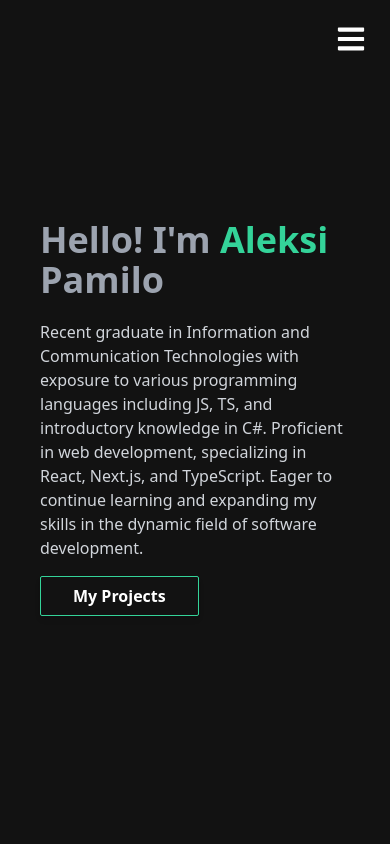
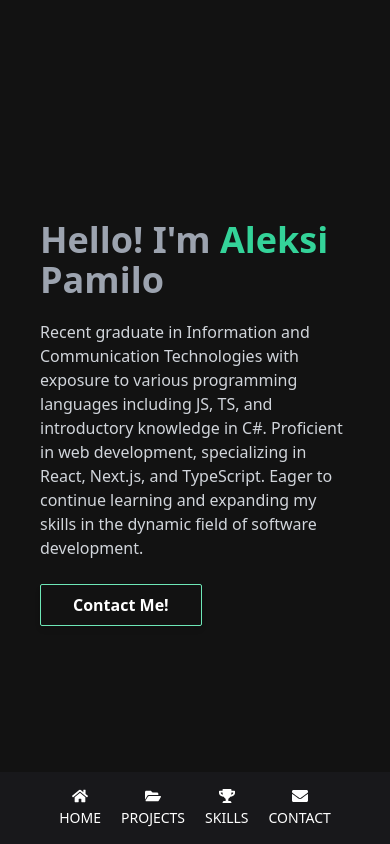
Before and after one commit to AleksiPamilo/Portfolio, a React (Create React App) app: page / in a window 390 px wide. Built offline with nearby package versions, Linux system fonts and the light colour scheme.

Commit message:
Update mobile navigation

```diff
--- a/src/components/Navigation.tsx
+++ b/src/components/Navigation.tsx
@@ -1,15 +1,13 @@
 import React from "react";
-import { Link, useNavigate } from "react-router-dom";
-import { FaBars, FaTimes } from "react-icons/fa";
+import { Link } from "react-router-dom";
+import { FaEnvelope } from "react-icons/fa";
 import { FiLinkedin, FiGithub } from "react-icons/fi";
 import { navItems, social } from "../data/navItems";
 import { useModal } from "./context/ModalContextProvider";
 import Contact from "./modals/Contact";
 
 const Navigation: React.FC = () => {
-    const navigate = useNavigate();
     const { setIsModalOpen, setModalContent } = useModal();
-    const [isMenuOpen, setIsMenuOpen] = React.useState<boolean>(false);
 
     const openModal = () => {
         setModalContent(<Contact />);
@@ -39,38 +37,20 @@ const Navigation: React.FC = () => {
                 </div>
             </div>
 
-            <button className="md:hidden fixed z-50 top-4 right-4 text-white bg-opacity-50 rounded-full p-2" onClick={() => { setIsMenuOpen(!isMenuOpen) }}>
-                {
-                    isMenuOpen
-                        ? <FaTimes className="text-3xl" />
-                        : <FaBars className="text-3xl" />
-                }
-            </button>
-
-            <div className={`md:hidden max-md:w-screen h-screen fixed flex items-center pt-4 justify-center z-10 text-white backdrop-blur-sm transition-all duration-700 ${isMenuOpen ? "translate-x-0" : "-translate-x-full md:translate-x-0"}`}>
-                <div className="flex flex-col gap-5 items-center justify-center">
+            <div className="flex md:hidden bottom-0 z-50 left-0 fixed w-full p-4 items-center bg-zinc-900">
+                <div className="flex items-center justify-center w-full gap-5 text-sm">
                     {
                         navItems.map((item) => (
-                            <button className="w-full py-2 px-3 rounded uppercase hover:text-emerald-400" onClick={() => {
-                                setIsMenuOpen(!isMenuOpen);
-                                navigate(item.path)
-                            }}>{item.title}</button>
+                            <Link to={item.path} className="flex flex-col gap-1 items-center uppercase hover:text-emerald-400">
+                                {item.icon}
+                                <span>{item.title}</span>
+                            </Link>
                         ))
                     }
-                    <button className="w-full py-2 px-3 rounded uppercase hover:text-emerald-400" onClick={openModal}>
-                        Contact
+                    <button className="flex flex-col gap-1 items-center uppercase hover:text-emerald-400" onClick={openModal}>
+                        <FaEnvelope className="w-4 h-4" />
+                        <span>Contact</span>
                     </button>
-                </div>
-                <div className="flex flex-col gap-5 bottom-9 absolute">
-                    <div className="flex gap-8 text-4xl text-gray-600">
-                        <a href={social.LinkedIn} target="_blank" rel="noopener noreferrer">
-                            <FiLinkedin className="hover:text-emerald-400" />
-                        </a>
-
-                        <a href={social.GitHub} target="_blank" rel="noopener noreferrer">
-                            <FiGithub className="hover:text-emerald-400" />
-                        </a>
-                    </div>
                 </div>
             </div>
         </nav>
--- a/src/data/navItems.tsx
+++ b/src/data/navItems.tsx
@@ -1,20 +1,28 @@
+import { FaFolderOpen, FaHome, FaTrophy } from "react-icons/fa";
+
 interface INavItems {
     title: string;
     path: string;
+    icon: JSX.Element;
 }
+
+const iconStyle = "w-4 h-4";
 
 export const navItems: INavItems[] = [
     {
         title: "Home",
-        path: "/"
+        path: "/",
+        icon: <FaHome className={iconStyle} />
     },
     {
         title: "Projects",
-        path: "/projects"
+        path: "/projects",
+        icon: <FaFolderOpen className={iconStyle} />
     },
     {
         title: "Skills",
-        path: "/skills"
+        path: "/skills",
+        icon: <FaTrophy className={iconStyle} />
     }
 ];
 
--- a/src/sites/Home.tsx
+++ b/src/sites/Home.tsx
@@ -1,7 +1,16 @@
 import React from "react";
 import { Link } from "react-router-dom";
+import { useModal } from "../components/context/ModalContextProvider";
+import Contact from "../components/modals/Contact";
 
 const Home: React.FC = () => {
+    const { setIsModalOpen, setModalContent } = useModal();
+
+    const openModal = () => {
+        setModalContent(<Contact />);
+        setIsModalOpen(true);
+    }
+
     return (
         <main className="md:pl-60 md:pt-[20rem] px-10 pt-[13rem]">
             <h1 className="text-4xl md:text-5xl font-extrabold mt-3 text-gray-400">
@@ -12,11 +21,11 @@ const Home: React.FC = () => {
             </div>
 
             <div className="mt-6 ">
-                <Link
-                    to="/projects"
-                    className="text-white font-semibold py-2 px-8 shadow-md rounded-sm border border-emerald-400 hover:bg-emerald-400 transition-all ease-in-out duration-700">
-                    My Projects
-                </Link>
+                <button
+                    onClick={openModal}
+                    className="text-white font-semibold py-2 px-8 shadow-md rounded-sm border border-emerald-300 hover:bg-emerald-400 transition-all ease-in-out duration-700">
+                    Contact Me!
+                </button>
             </div>
         </main>
     )
--- a/src/sites/Projects.tsx
+++ b/src/sites/Projects.tsx
@@ -7,7 +7,7 @@ const Projects: React.FC = () => {
     const reversedProjects = projects.slice().reverse();
 
     return (
-        <main className="flex items-center justify-center min-h-screen">
+        <main className="flex items-center justify-center min-h-screen max-md:py-16">
             <div className="flex flex-col items-center md:gap-10 gap-14 max-w-[1024px]">
                 <div className="flex flex-wrap items-center justify-center gap-4">
                     {reversedProjects.map((project, index) => (
--- a/src/sites/Skills.tsx
+++ b/src/sites/Skills.tsx
@@ -3,7 +3,7 @@ import SkillCard from "../components/cards/SkillCard";
 
 const Resume: React.FC = () => {
     return (
-        <main className="flex flex-col min-h-screen items-center justify-center gap-14 md:gap-10">
+        <main className="flex flex-col min-h-screen items-center justify-center py-16 max-md:py-24 gap-14 md:gap-10 ">
             <div className="flex flex-wrap items-center justify-center gap-4">
                 {skills.map((skill) => (
                     <SkillCard key={skill.key} skill={skill} />
```
